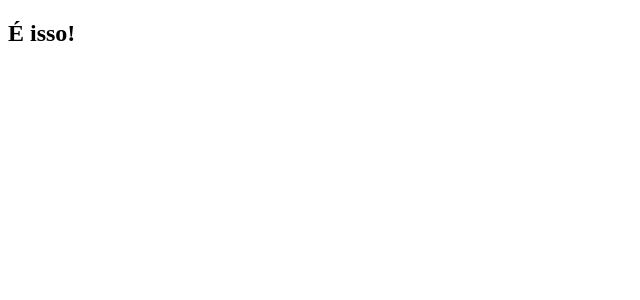
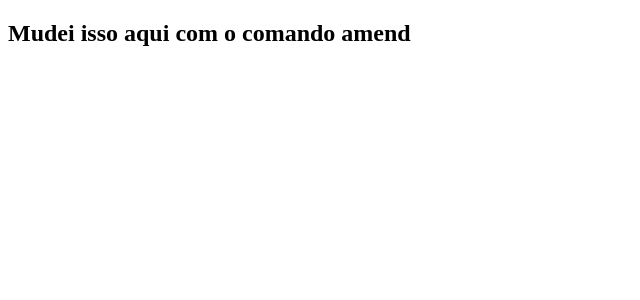
Before and after one commit to Dihh-barret/clone-tabnews, a Next.js app: page / in a window 1280 px wide. Shown: the top 300 px of the page, without its empty margins (0-640 px from the left). Built offline with nearby package versions, Linux system fonts and the light colour scheme.

Commit message:
Salvar mudanças locais antes do merge

```diff
--- a/pages/index.js
+++ b/pages/index.js
@@ -1,5 +1,5 @@
 function home() {
-    return <h2>É isso!</h2>
+    return <h2>Mudei isso aqui com o comando amend</h2>
 }
 
 export default home;
```
